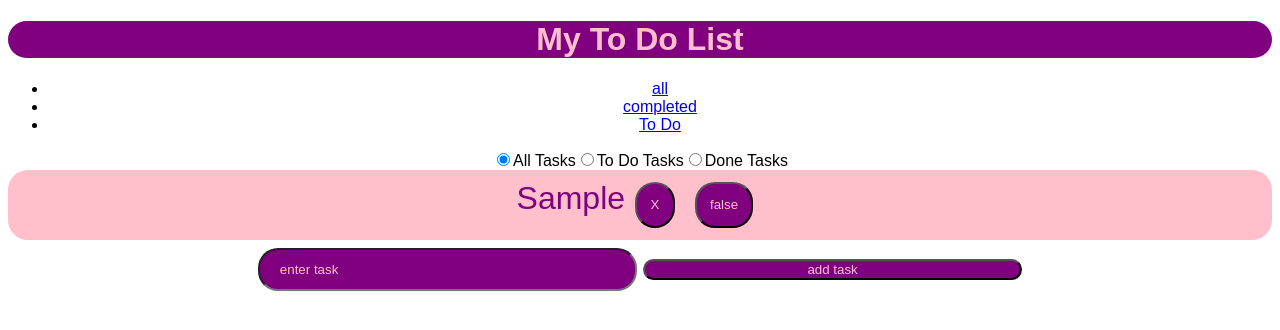
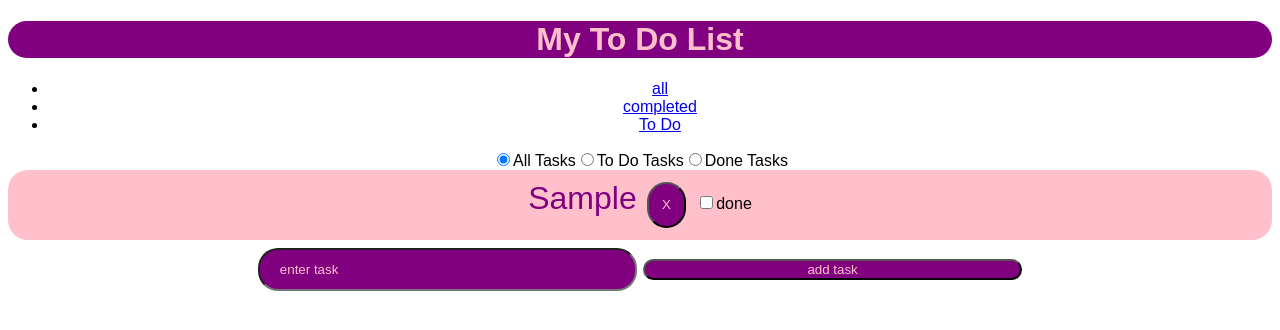
Before and after one commit to gmahima/ReactToDoList, a React (Create React App) app: page /todo in a window 1280 px wide. Both pictures are taken after typing "Sample" into the empty fields and a click on the input "add task". Shown: the top 330 px of the page. Built offline with nearby package versions, Linux system fonts and the light colour scheme.

Commit message:
fix radio and checkboxes

```diff
--- a/src/components/Task.js
+++ b/src/components/Task.js
@@ -4,6 +4,9 @@ import styled from "styled-components";
 import { ThemeProvider } from "styled-components";
 import { TaskContext } from "./context/index";
 import TaskList from "./TaskList";
+
+
+
 
 const ToDo = styled.span`
   color: purple;
@@ -29,6 +32,11 @@ export default function Task({ id }) {
   const theme = {
     main: "pink"
   };
+  const handleChange = (e) =>{
+    console.log(e.target.value + " " + e.target.checked)
+    context.actions.toggleIsDone(e.target.value, e.target.checked)
+    console.log(context.anime)
+  }
     let task = null;
     for(let i = 0; i<context.tasks.length; i++)  {
         if(context.tasks[i].id === id) {
@@ -52,13 +60,14 @@ export default function Task({ id }) {
         >
           X
         </Button>
-        <Button
-          onClick={() => {
-            return context.actions.toggleIsDone(task.id);
-          }}
-        >
-          {task.done.toString()}
-        </Button>
+        <label>
+          <input type="checkbox"
+            value={task.id}
+            defaultChecked={task.done}
+            onChange={handleChange}
+          />
+          done
+        </label>
       </ThemeProvider>
     </div>
   );
--- a/src/components/TaskList.js
+++ b/src/components/TaskList.js
@@ -1,3 +1,4 @@
+
 import React, {useContext, useState} from "react";
 import Task from "./Task";
 //import { Div } from "./styled";
--- a/src/components/context/index.js
+++ b/src/components/context/index.js
@@ -20,17 +20,15 @@ export function Provider(props) {
   const handleRemoveTask = id => {
     setTasks(tasks.filter(p => p.id !== id));
   };
-  const toggleIsDone = id => {
-    let newTasks = tasks;
-    const i = newTasks.findIndex(t => t.id === id);
-    if (newTasks[i].done === false) {
-      newTasks[i].done = true;
-    } else {
-      newTasks[i].done = false;
-    }
+  const toggleIsDone = (id, checked) => {
+    const i = tasks.findIndex(t => t.id === id);
+    let newTasks = tasks.slice();
+    newTasks[i].done = checked;
+    setTasks(newTasks)
 
-    setTasks(newTasks);
-  };
+
+
+}
 
   const doneTasks = tasks.filter(task => task.done === true);
   const todoTasks = tasks.filter(task => task.done === false);
```
